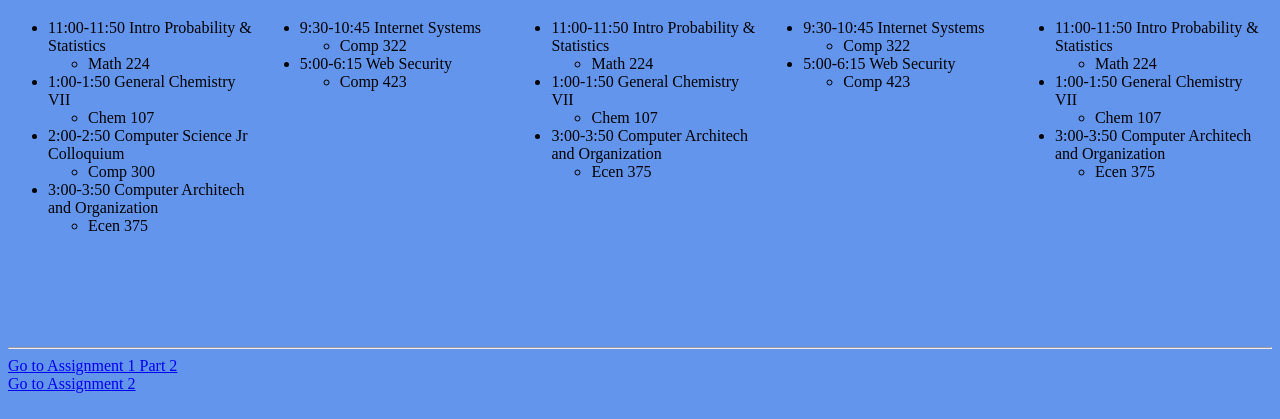
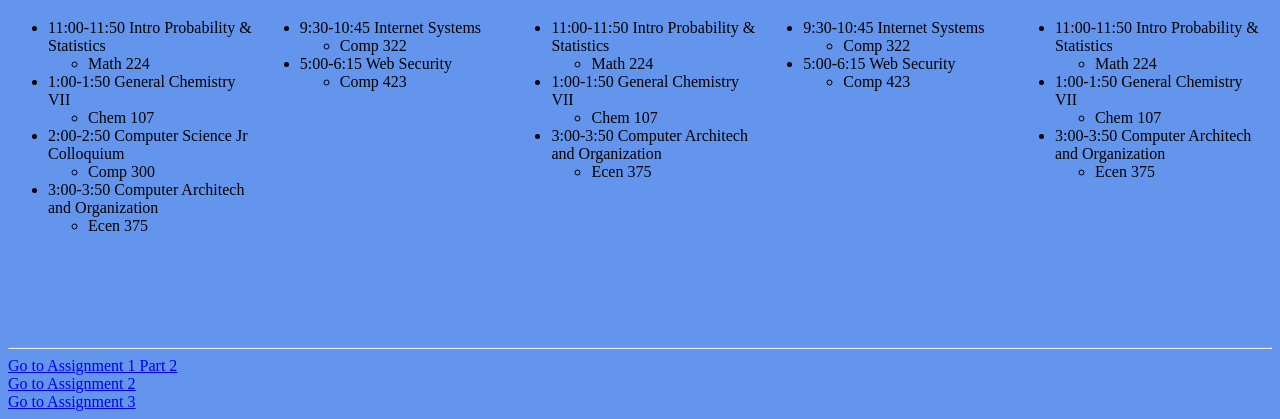
Before and after one commit to kyreshamwell/kyreshamwell.github.io, a plain HTML site: page index.html in a window 1280 px wide. Shown: the part 445-864 px from the top of the page. Drawn offline with Linux system fonts and the light colour scheme.

Commit message:
Adding assignment
added and assignment and wanted a link that would take me to these specific pages

```diff
--- a/index.html
+++ b/index.html
@@ -116,6 +116,8 @@
         <a href="introduction.html" target= "_blank">Go to Assignment 1 Part 2</a>
         <br>
         <a href="little_prince.html" target= "_blank">Go to Assignment 2</a>
+        <br>
+        <a href="calculator.html" target= "_blank">Go to Assignment 3</a>
 
 
     </body>
```
Also changed, not shown: calculator.html (+1 -0 lines).
